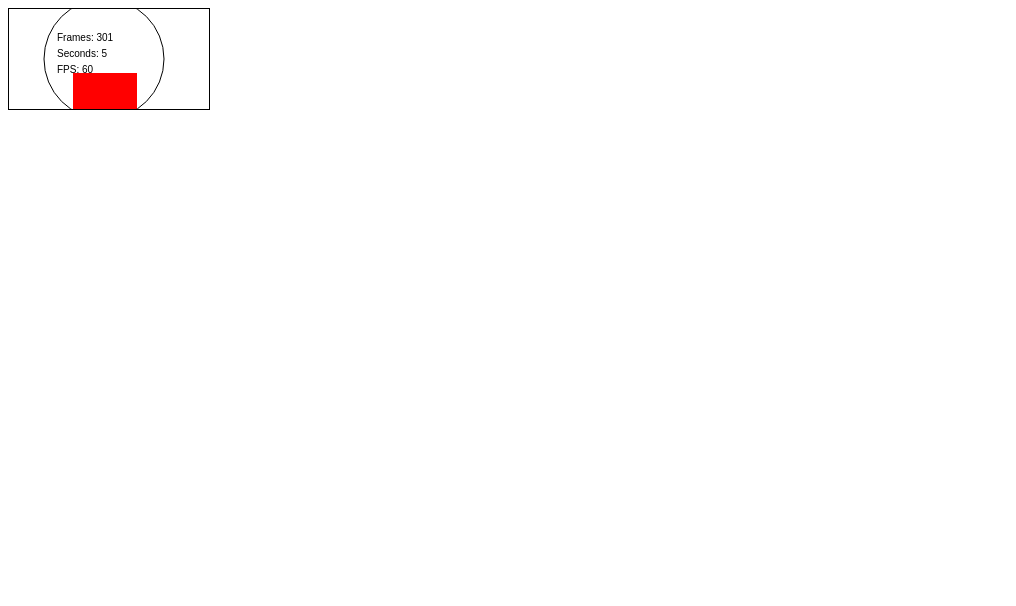
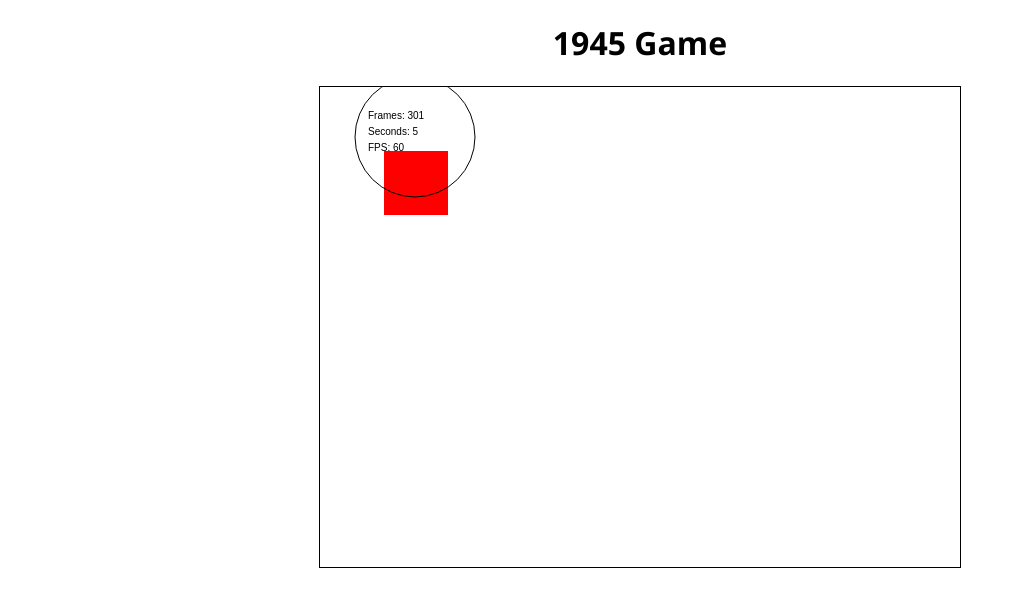
Before and after one commit to WesCourtney44/1945-TypeScript-Clone, a plain HTML site: page Visual Studio/1945 TypeScript Clone/Web Files/index.html in a window 1280 px wide. Shown: the whole page, without its empty margins (0-1016 px from the left). Drawn offline with Linux system fonts and the light colour scheme.

Commit message:
Updated the index.html page to be a little more visually appealing. Just some formatting and header text. Also updated the TestBlockEntity to move faster (should be moving about the same as instance in Game Maker with speed set to 4 when the game speed is set to the default of 30)

```diff
--- a/Visual Studio/1945 TypeScript Clone/Web Files/StyleSheet.css
+++ b/Visual Studio/1945 TypeScript Clone/Web Files/StyleSheet.css
@@ -1,3 +1,12 @@
-body
-{
+body {
+    font-family: 'Segoe UI', sans-serif;
+    text-align: center;
 }
+
+span {
+    font-style: italic;
+}
+
+#myCanvas {
+    border: 1px solid black;
+}
--- a/Visual Studio/1945 TypeScript Clone/Web Files/app.js
+++ b/Visual Studio/1945 TypeScript Clone/Web Files/app.js
@@ -49,7 +49,7 @@ var TestBlockEntity = (function () {
         var _this = this;
         this.width = 64;
         this.height = 64;
-        this.speed = new UnitsPerSecond(64);
+        this.speed = new UnitsPerSecond(120);
         this.horizontal = "stopped";
         this.vertical = "stopped";
         this.x = x;
--- a/Visual Studio/1945 TypeScript Clone/Web Files/index.html
+++ b/Visual Studio/1945 TypeScript Clone/Web Files/index.html
@@ -2,16 +2,19 @@
 <html lang="en" xmlns="http://www.w3.org/1999/xhtml">
 <head>
     <meta charset="utf-8" />
+    <title>1945 Game</title>
+    <link rel="stylesheet" type="text/css" href="StyleSheet.css">
     <script src="app.js"></script>
     <script>
         window.onload = function () {
             Main.main();
         };
     </script>
-    <link rel="stylesheet" type="text/css" href="StyleSheet.css">
-    <title>1945 Clone</title>
 </head>
 <body>
-    <canvas id="myCanvas" width="200" height="100" style="border:1px solid #000000;"></canvas>
+    <h1>1945 Game</h1>
+    <div id="content">
+        <canvas id="myCanvas" width="640" height="480"></canvas>
+    </div>
 </body>
 </html>
```
Also changed, not shown: 1 other file.
